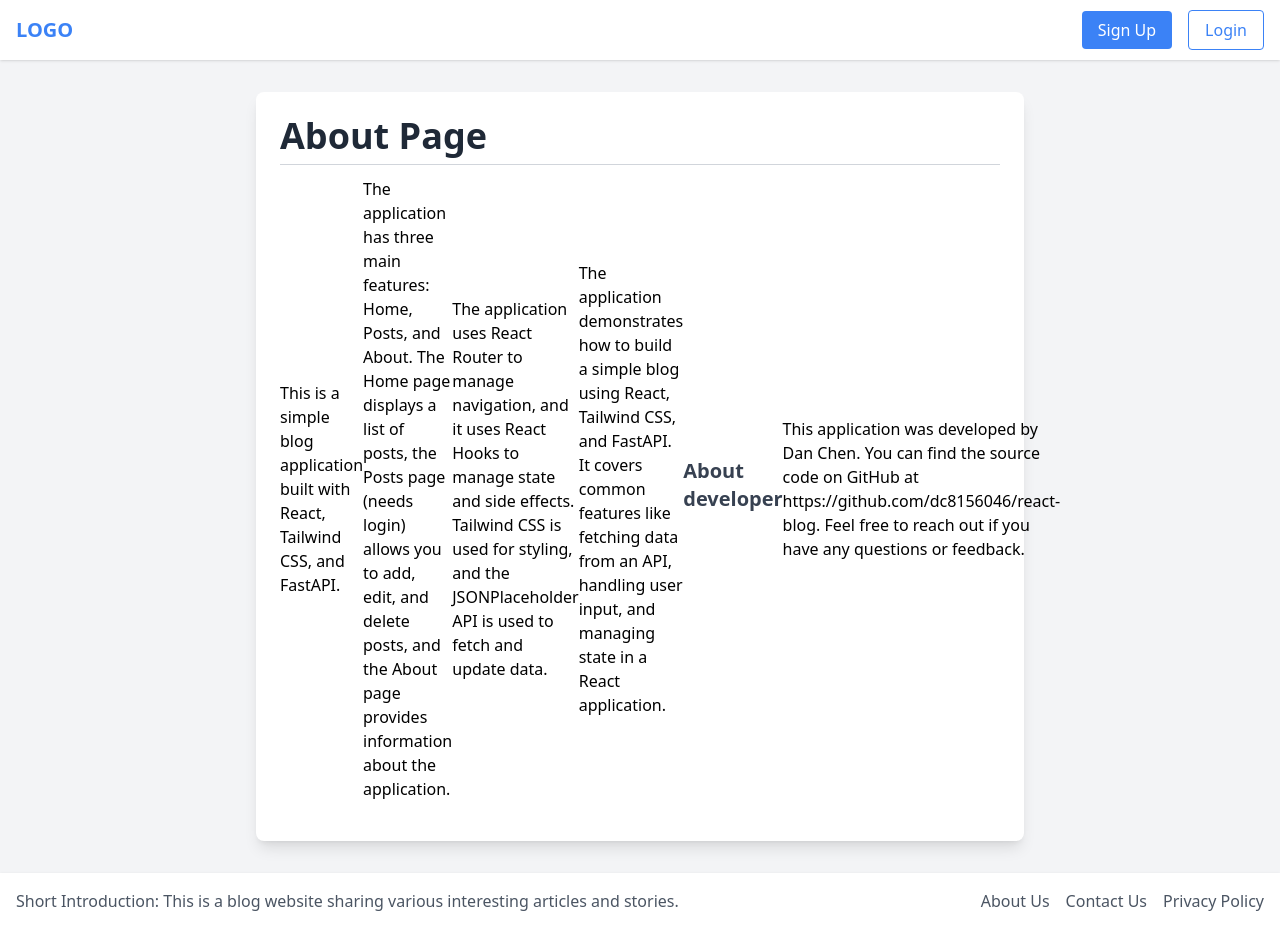
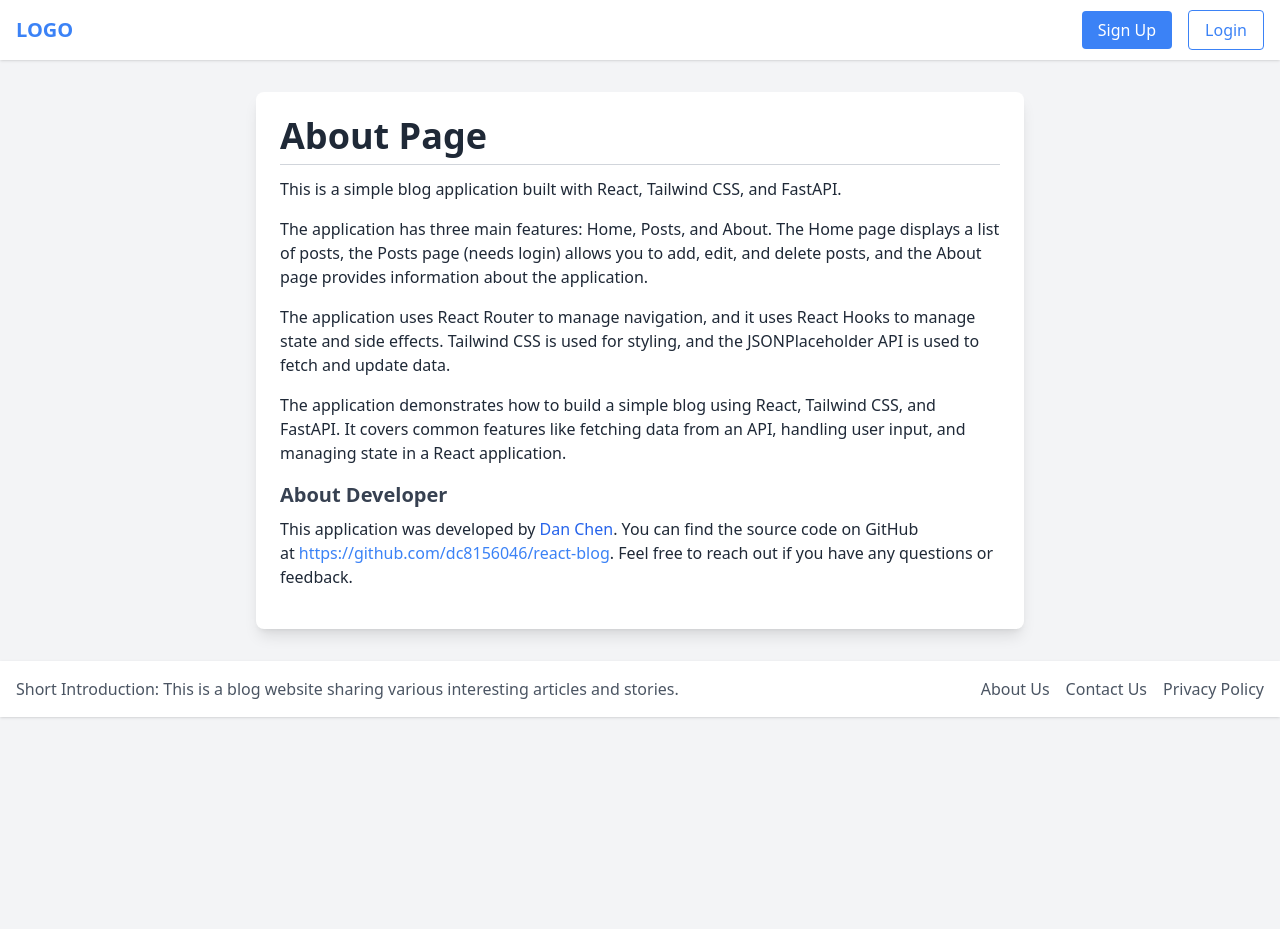
Before and after one commit to dc8156046/react-blog, a Next.js app: page /about in a window 1280 px wide. After the commit the page ends 800 px from the top, so only its background shows below. Built offline with nearby package versions, Linux system fonts and the light colour scheme.

Commit message:
modify about page css

```diff
--- a/app/about/page.js
+++ b/app/about/page.js
@@ -10,36 +10,44 @@ export default function AboutPage() {
           <h1 className="text-4xl font-bold text-gray-800 mb-3 border-b border-gray-300 pb-2">
             About Page
           </h1>
-          <div className="flex items-center mb-4">
-            <p>
+          <div className="flex flex-col items-start mb-4">
+            <p className="text-gray-800 mb-4">
               This is a simple blog application built with React, Tailwind CSS,
               and FastAPI.
             </p>
-            <p>
+            <p className="text-gray-800 mb-4">
               The application has three main features: Home, Posts, and About.
               The Home page displays a list of posts, the Posts page (needs
               login) allows you to add, edit, and delete posts, and the About
               page provides information about the application.
             </p>
-            <p>
+            <p className="text-gray-800 mb-4">
               The application uses React Router to manage navigation, and it
               uses React Hooks to manage state and side effects. Tailwind CSS is
               used for styling, and the JSONPlaceholder API is used to fetch and
               update data.
             </p>
-            <p>
+            <p className="text-gray-800 mb-4">
               The application demonstrates how to build a simple blog using
               React, Tailwind CSS, and FastAPI. It covers common features like
               fetching data from an API, handling user input, and managing state
               in a React application.
             </p>
             <h2 className="text-xl font-semibold text-gray-700 mb-2">
-              About developer
+              About Developer
             </h2>
-            <p>
-              This application was developed by Dan Chen. You can find the
-              source code on GitHub at https://github.com/dc8156046/react-blog.
-              Feel free to reach out if you have any questions or feedback.
+            <p className="text-gray-800">
+              This application was developed by{" "}
+              <span className="font-medium text-blue-600">Dan Chen</span>. You
+              can find the source code on GitHub at
+              <a
+                href="https://github.com/dc8156046/react-blog"
+                target="_blank"
+                className="text-blue-500 hover:underline ml-1"
+              >
+                https://github.com/dc8156046/react-blog
+              </a>
+              . Feel free to reach out if you have any questions or feedback.
             </p>
           </div>
         </div>
```
